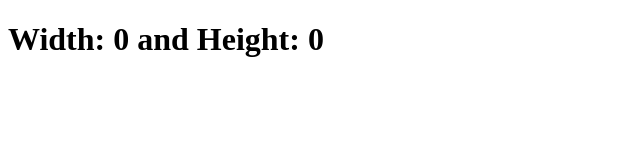
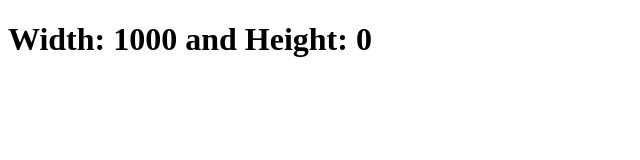
Before and after one commit to acciojob/screen-size-sayantan174, a website: page main.html in a window 1280 px wide. Shown: the whole page, without its empty margins (0-640 px from the left). Drawn offline with Linux system fonts and the light colour scheme.

Commit message:
created a submission

```diff
--- a/main.html
+++ b/main.html
@@ -9,7 +9,7 @@
 <body>
 	<!-- the entire body must be written by student -->
 	<div id="sizeInfo">
-		<h1>Width: 0 and Height: 0</h1>
+		<h1>Width: 1000 and Height: 0</h1>
 	</div>
     <script type="text/javascript" src="./script.js">
 </script>
```
